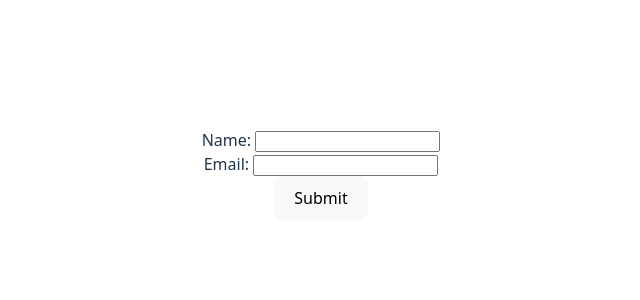
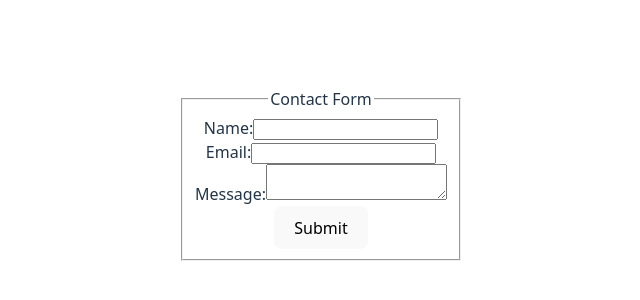
Before and after one commit to babvijayb/ai-agent-testing-application, a React (Vite) app: page / in a window 1280 px wide. Shown: the part 226-526 px from the top of the page, without its empty margins (319-959 px from the left). Built offline with nearby package versions, Linux system fonts and the light colour scheme.

Commit message:
reviewed  src/components/SampleForm.jsx by AI Agent

```diff
--- a/src/components/SampleForm.jsx
+++ b/src/components/SampleForm.jsx
@@ -1,38 +1,113 @@
 import React, { useState } from 'react';
+import * as Yup from 'yup'; // For validation
+import { useFormik } from 'formik'; // For form management (optional, but recommended)
 
-const SampleForm = () => {
-    const [name, setName] = useState('');
-    const [email, setEmail] = useState('');
+// Define a validation schema using Yup
+const validationSchema = Yup.object({
+  name: Yup.string()
+    .required('Name is required')
+    .min(2, 'Name must be at least 2 characters'),
+  email: Yup.string().email('Invalid email address').required('Email is required'),
+  message: Yup.string().required('Message is required'),
+});
 
-    const handleSubmit = (event) => {
-        event.preventDefault();
-        console.log('Name:4544', name);
-        console.log('Email:', email);
-        setName('');
-        setEmail('');
+function SampleForm() {
+  // State for submission status and success/error messages
+  const [submissionStatus, setSubmissionStatus] = useState(null);
+
+  const formik = useFormik({
+    initialValues: {
+      name: '',
+      email: '',
+      message: '',
+    },
+    validationSchema: validationSchema,
+    onSubmit: async (values, { resetForm }) => {
+      setSubmissionStatus(null); // Reset submission status on new submit
+      try {
+        // Simulate an API call (replace with your actual API call)
+        await new Promise((resolve) => setTimeout(resolve, 1000)); // Simulate a 1-second delay
+
+        // Successful submission
+        console.log('Form data submitted:', values);
+        setSubmissionStatus({ type: 'success', message: 'Form submitted successfully!' });
+        resetForm(); // Clear the form after successful submission
+      } catch (error) {
+        // Error during submission
+        console.error('Submission error:', error);
+        setSubmissionStatus({ type: 'error', message: 'An error occurred during submission. Please try again.' });
       }
+    },
+  });
+
 
   return (
-        <form onSubmit={handleSubmit}>
+    <form onSubmit={formik.handleSubmit} style={{ maxWidth: '400px', margin: '20px auto' }}>
+      <fieldset>
+        <legend>Contact Form</legend>
+
+        {/* Name Input */}
         <div>
-                <label htmlFor="name">Name: </label>
+          <label htmlFor="name">Name:</label>
           <input
             type="text"
             id="name"
-                    value={name}
-                    onChange={(e) => setName(e.target.value)}
+            name="name"
+            onChange={formik.handleChange}
+            onBlur={formik.handleBlur}
+            value={formik.values.name}
+            aria-label="Your Name"
           />
+          {formik.touched.name && formik.errors.name ? (
+            <div style={{ color: 'red' }}>{formik.errors.name}</div>
+          ) : null}
         </div>
+
+        {/* Email Input */}
         <div>
-                <label htmlFor="email">Email: </label>
+          <label htmlFor="email">Email:</label>
           <input
             type="email"
             id="email"
-                    value={email}
-                    onChange={(e) => setEmail(e.target.value)}
+            name="email"
+            onChange={formik.handleChange}
+            onBlur={formik.handleBlur}
+            value={formik.values.email}
+            aria-label="Your Email"
           />
+          {formik.touched.email && formik.errors.email ? (
+            <div style={{ color: 'red' }}>{formik.errors.email}</div>
+          ) : null}
         </div>
-            <button type="submit">Submit</button>
+
+        {/* Message Textarea */}
+        <div>
+          <label htmlFor="message">Message:</label>
+          <textarea
+            id="message"
+            name="message"
+            onChange={formik.handleChange}
+            onBlur={formik.handleBlur}
+            value={formik.values.message}
+            aria-label="Your Message"
+          />
+          {formik.touched.message && formik.errors.message ? (
+            <div style={{ color: 'red' }}>{formik.errors.message}</div>
+          ) : null}
+        </div>
+
+        {/* Submit Button */}
+        <button type="submit" disabled={formik.isSubmitting}>
+          {formik.isSubmitting ? 'Submitting...' : 'Submit'}
+        </button>
+
+        {/* Submission Status Message */}
+        {submissionStatus && (
+          <div style={{ color: submissionStatus.type === 'success' ? 'green' : 'red', marginTop: '10px' }}>
+            {submissionStatus.message}
+          </div>
+        )}
+      </fieldset>
     </form>
   );
 }
```
Lines whose indentation alone changed are shown as unchanged.
